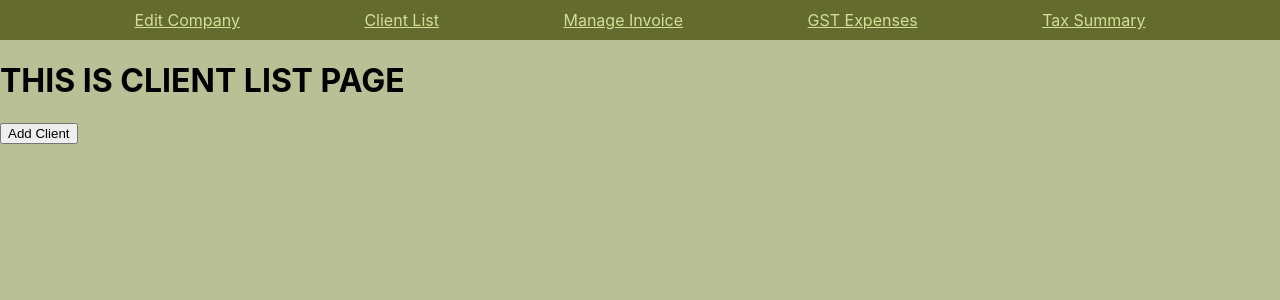
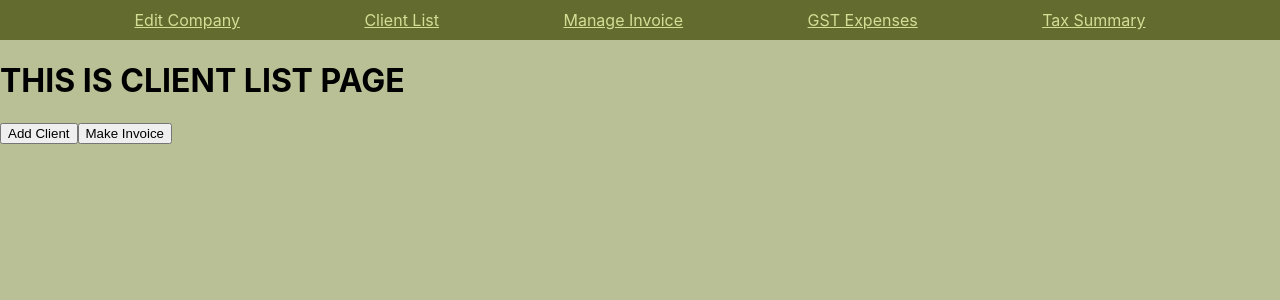
Before and after one commit to rafaelmarcoo/invoice-system-frontend, a React (Create React App) app: page /clientlist in a window 1280 px wide. Shown: the top 300 px of the page. Built offline with nearby package versions, Linux system fonts and the light colour scheme.

Commit message:
useState for toggling forms in ClientListPage

```diff
--- a/src/ClientList/ClientListPage.js
+++ b/src/ClientList/ClientListPage.js
@@ -1,11 +1,17 @@
 import { useState } from "react";
 import { ClientForm } from "./ClientForm";
+import { InvoiceForm } from "./InvoiceForm";
 
 export const ClientListPage = () => {
     const [clientForm, showClientForm] = useState(false);
+    const [invoiceForm, showInvoiceForm] = useState(false);
 
     const toggleClientForm = () => {
         showClientForm(!clientForm);
+    }
+
+    const toggleInvoiceForm = () => {
+        showInvoiceForm(!invoiceForm);
     }
 
     return  (
@@ -13,7 +19,10 @@ export const ClientListPage = () => {
             <h1>THIS IS CLIENT LIST PAGE</h1>
 
             <button onClick={toggleClientForm}>Add Client</button>
+            <button onClick={toggleInvoiceForm}>Make Invoice</button>
+
             {clientForm && <ClientForm />}
+            {invoiceForm && <InvoiceForm />}
         </div>
     );
 }
--- a/src/ClientList/InvoiceForm.js
+++ b/src/ClientList/InvoiceForm.js
@@ -1,9 +1,13 @@
 export const InvoiceForm = () => {
     return (
         <div className="invoice-form">
-            <label>Client</label>
-            <select></select>
-            {/* */}
+            <h3>New Invoice Form</h3>
+
+            <form>
+                <label>Client</label>
+                <select></select>
+                {/* */}
+            </form>
         </div>
     );
 }
```
